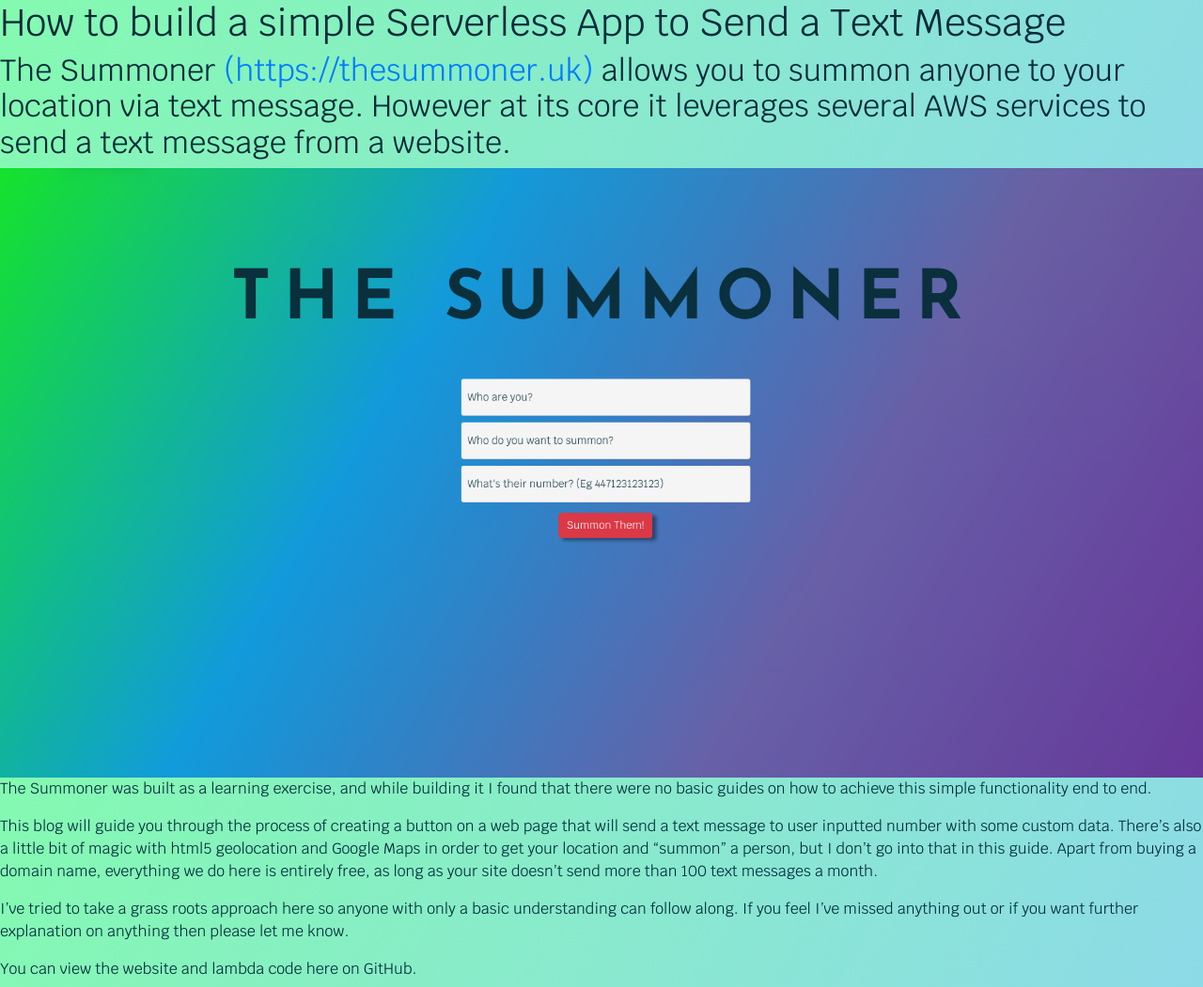
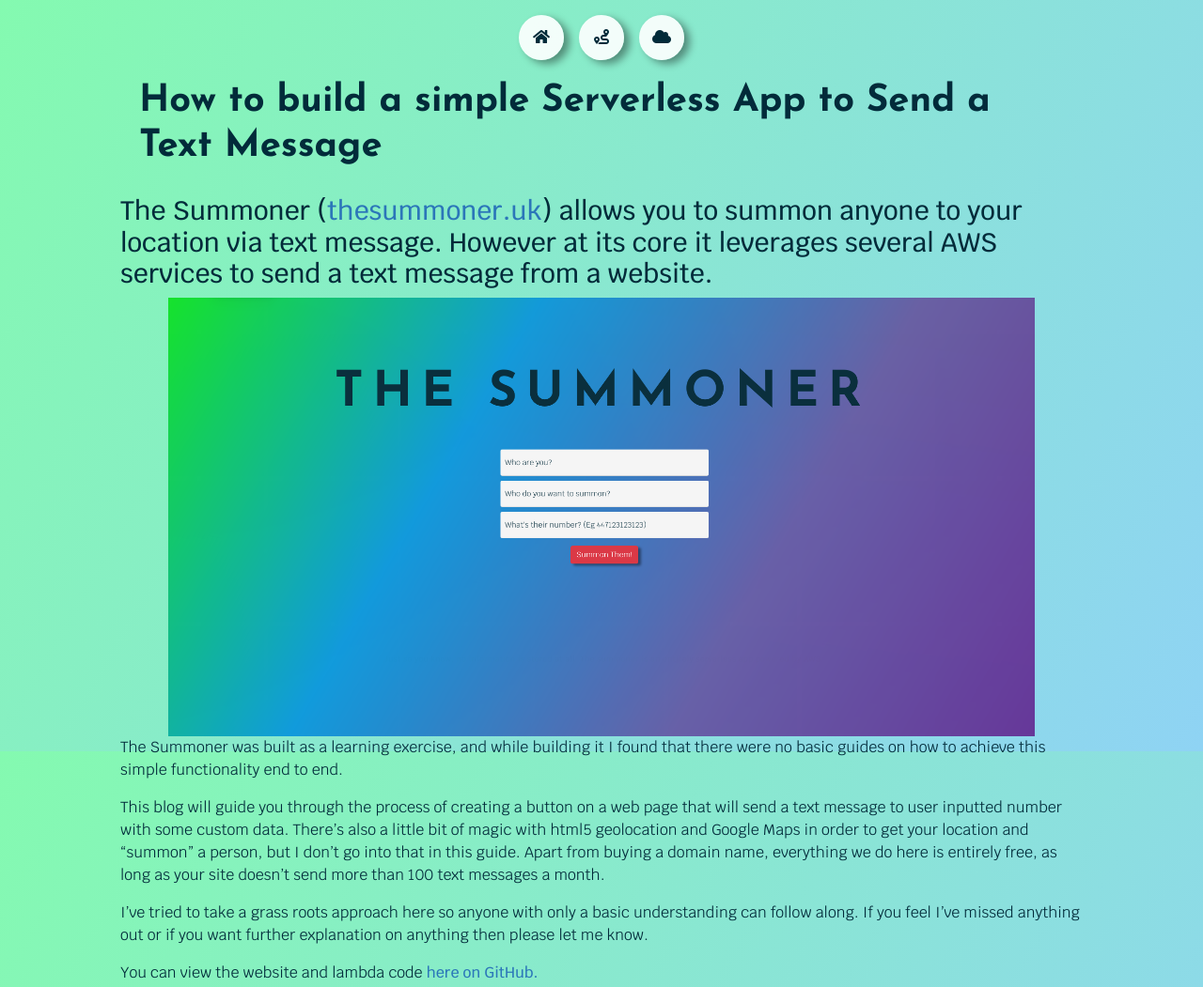
Before and after one commit to phil-6/elasticparsley, a plain HTML site: page blog/thesummoner.html in a window 1280 px wide. Shown: the top 1051 px of the page at 94% size. Drawn offline with nearby package versions, Linux system fonts and the light colour scheme.

Commit message:
Update styling and layout

```diff
--- a/assets/css/blog.css
+++ b/assets/css/blog.css
@@ -1,4 +1,4 @@
-a:focus, a:hover {
+a, a:focus, a:hover {
     text-decoration: none;
 }
 html {
@@ -20,6 +20,70 @@ body {
     background-position: center center;
     background-attachment: fixed;
 }
+
+.blog-content{
+    max-width: 80%;
+    margin-right: auto;
+    margin-left: auto;
+}
 img {
-    max-width: 100%;
+    display: block;
+    max-width: 90%;
+    margin-right: auto;
+    margin-left: auto;
 }
+h1 {
+    font-weight: 600;
+    padding: 20px;
+    font-family: 'Josefin Sans', sans-serif;
+}
+h2{
+
+}
+h3{
+
+}
+#overboot .blog-content .contents a {
+    text-decoration: none;
+    color: #022B3A;
+    font-weight: 500;
+}
+#overboot .blog-content .contents a:hover {
+    font-weight: 700;
+    color: #006000;
+}
+#overboot .blog-content a {
+    text-decoration: none;
+    color: #2b76b9;
+    font-weight: 500;
+}
+#overboot .blog-content a:hover {
+    color: #006000;
+}
+
+.social {
+    margin-top: 1rem;
+    -moz-transition: opacity 3s ease, -moz-transform 6s ease;
+    -webkit-transition: opacity 3s ease, -webkit-transform 6s ease;
+    -ms-transition: opacity 3s ease, -ms-transform 6s ease;
+    transition: opacity 3s ease, transform 6s ease;
+}
+body.is-preload .social{
+    opacity: 0;
+}
+.social a {
+    text-align: center;
+    height: 3rem;
+    width: 3rem;
+    background: rgba(255, 255, 255, 0.9);
+    box-shadow: 6px 4px 8px 0px rgba(0,0,0,0.4);
+    border-radius: 100%;
+    line-height: 3rem;
+    color: #022B3A;
+}
+.social a:hover {
+    color: #006000;
+    background: rgba(255, 255, 255, 1);
+    box-shadow: none;
+    transition: all 0.3s;
+}
--- a/blog/thesummoner.html
+++ b/blog/thesummoner.html
@@ -48,7 +48,7 @@
           integrity="sha384-hWVjflwFxL6sNzntih27bfxkr27PmbbK/iSvJ+a4+0owXq79v+lsFkW54bOGbiDQ" crossorigin="anonymous">
 
     <!-- Font Family-->
-    <link href="https://fonts.googleapis.com/css?family=Josefin+Sans:400,700|Krub:400,700|" rel="stylesheet">
+    <link href="https://fonts.googleapis.com/css?family=Josefin+Sans:400,700|Krub:400,500,600,700|" rel="stylesheet">
 
     <!-- StyleSheet -->
     <link rel="stylesheet" href="../assets/css/blog.css">
@@ -58,12 +58,22 @@
 </head>
 <body id="overboot">
 <header>
-
+    <div class="social d-flex justify-content-center">
+        <a href="../" class="mx-2" alt="Elastic Parsley Home">
+            <i class="fas fa-home"></i>
+        </a>
+        <a href="https://thesummoner.uk" class="mx-2">
+            <i class="fas fa-route" alt="The Summoner"></i>
+        </a>
+        <a href="https://www.mobilise.cloud/blog/how-to-send-a-text-message-from-a-website-using-aws" class="mx-2">
+            <i class="fas fa-cloud" alt="Mobilise Cloud"></i>
+        </a>
+    </div>
 </header>
 <div class="blog-content">
     <h1>How to build a simple Serverless App to Send a Text Message</h1>
-    <h2>The Summoner <a href="https://thesummoner.uk">(https://thesummoner.uk)</a> allows you to summon anyone to your location via text message. However at
-        its core it leverages several AWS services to send a text message from a website.</h2>
+    <h3>The Summoner (<a href="https://thesummoner.uk">thesummoner.uk</a>) allows you to summon anyone to your location via text message. However at
+        its core it leverages several AWS services to send a text message from a website.</h3>
     <img src="../assets/images/the-summoner-screenshot.png">
     <p>The Summoner was built as a learning exercise, and while building it I found that there were no basic guides on
         how to achieve this simple functionality end to end.</p>
@@ -74,11 +84,11 @@
         text messages a month.</p>
     <p>I’ve tried to take a grass roots approach here so anyone with only a basic understanding can follow along. If you
         feel I’ve missed anything out or if you want further explanation on anything then please let me know.</p>
-    <p>You can view the website and lambda code here on GitHub.</p>
+    <p>You can view the website and lambda code <a href="https://github.com/phil-6/summoner">here on GitHub.</a></p>
 
     <h2>Contents:</h2>
 
-    <ul>
+    <ul class="contents">
         <li><a href="#architecture">Architecture Diagram</a></li>
         <li><a href="#sns-topic">SNS - Create Topic</a></li>
         <li><a href="#sns-new-topic">Creating a new topic</a></li>
@@ -253,7 +263,8 @@
 
     <p>The final step is to head over to the Crypto tab on Cloudflare and toggle “Always use HTTPS” to on and there you
         have it!</p>
-
+    <p></p>
+    <p>Any questions drop me an <a href="mailto:hello@elasticparsley.uk">email</a> or comment on the <a href="https://www.mobilise.cloud/blog/how-to-send-a-text-message-from-a-website-using-aws">Mobilise blog</a>.</p>
 
 </div>
 </body>
```
Also changed, not shown: 2 other files.
